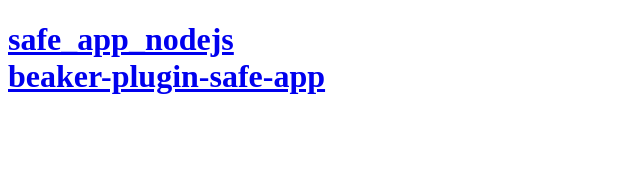
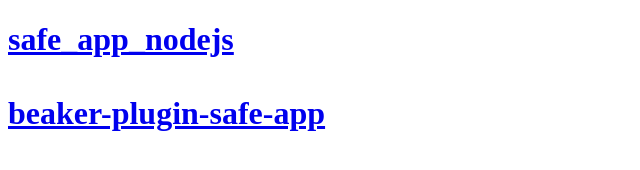
Before and after one commit to krishnaIndia/docs.maidsafe.net, a website: page index.html in a window 1280 px wide. Shown: the whole page, without its empty margins (0-640 px from the left). Drawn offline with Linux system fonts and the light colour scheme.

Commit message:
refactored shell script

```diff
--- a/index.html
+++ b/index.html
@@ -6,7 +6,7 @@
   </head>
   <body>
   <h1>
-    <a href="safe_app_nodejs">safe_app_nodejs</a><br>
+    <a href="safe_app_nodejs">safe_app_nodejs</a><br/><br/>
     <a href="beaker-plugin-safe-app">beaker-plugin-safe-app</a>
   </h1>
   </body>
--- a/package.json
+++ b/package.json
@@ -6,10 +6,10 @@
   "scripts": {
     "start": "npm run build && serve dist",
     "build": "chmod +x ./build.sh && ./build.sh",
-    "test": "echo \"Error: no test specified\" && exit 1"
+    "clean": "rm -rf dist repos"
   },
   "author": "Maidsafe.net",
-  "license": "BST",
+  "license": "GPL",
   "devDependencies": {
     "serve": "^10.0.0"
   }
```
Also changed, not shown: 1 other file.
